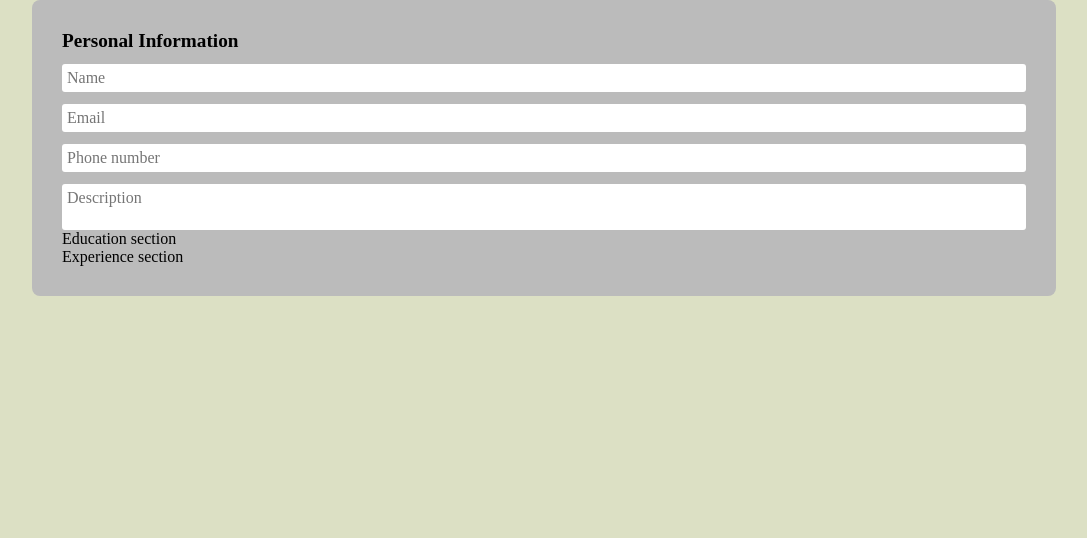
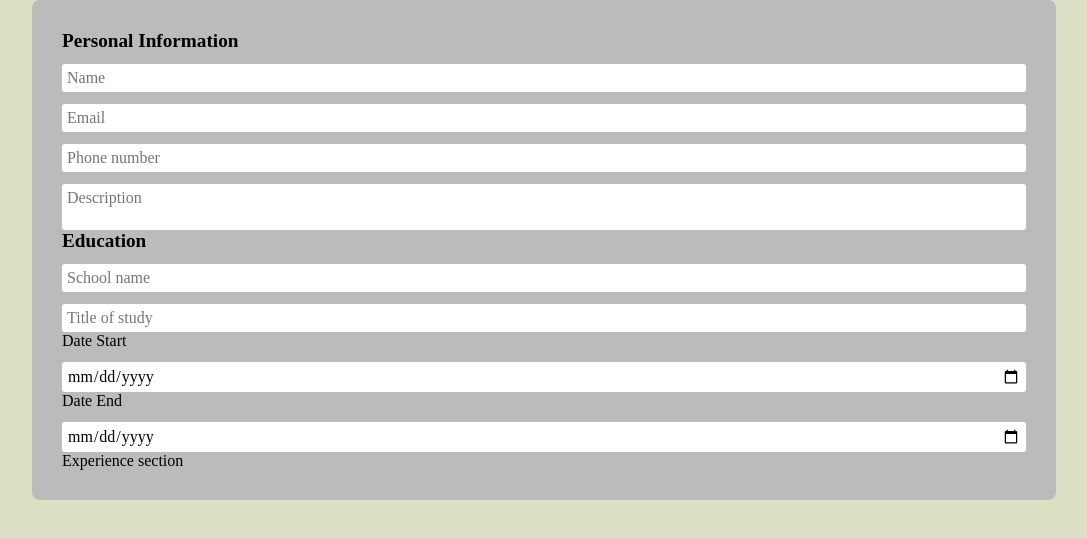
Before and after one commit to angie0123/CV-App, a React (Create React App) app: page / in a window 1280 px wide. Shown: the top 538 px of the page, without its empty margins (96-1183 px from the left). Built offline with nearby package versions, Linux system fonts and the light colour scheme.

Commit message:
Add education section

```diff
--- a/src/components/Education.js
+++ b/src/components/Education.js
@@ -1,8 +1,54 @@
 import React, { Component } from 'react';
-
+import Subheading from './Subheading';
 class Education extends Component {
   render() {
-    return <div>Education section</div>;
+    const {
+      schoolName,
+      titleOfStudy,
+      dateOfStudyStart,
+      dateofStudyEnd,
+      inputChangeHandler,
+    } = this.props;
+    return (
+      <>
+        <Subheading text="Education" />
+        <input
+          type="text"
+          name="education schoolName"
+          value={schoolName}
+          placeholder="School name"
+          onChange={inputChangeHandler}
+        />
+        <input
+          type="text"
+          name="education titleOfStudy"
+          value={titleOfStudy}
+          placeholder="Title of study"
+          onChange={inputChangeHandler}
+        />
+        <div className="input-container">
+          <label htmlFor="studyDateStart">Date Start</label>
+          <input
+            id="studyDateStart"
+            type="date"
+            name="education dateOfStudyStart"
+            value={dateOfStudyStart}
+            placeholder="Start date"
+            onChange={inputChangeHandler}
+          />
+        </div>
+        <div className="input-container">
+          <label htmlFor="studyDateEnd">Date End</label>
+          <input
+            id="studyDateEnd"
+            type="date"
+            name="education dateofStudyEnd"
+            value={dateofStudyEnd}
+            onChange={inputChangeHandler}
+          />
+        </div>
+      </>
+    );
   }
 }
 
--- a/src/components/Form.js
+++ b/src/components/Form.js
@@ -21,6 +21,7 @@ class Form extends Component {
           description={description}
         />
         <Education
+          inputChangeHandler={this.props.inputChangeHandler}
           schoolName={schoolName}
           titleOfStudy={titleOfStudy}
           dateOfStudyStart={dateOfStudyStart}
```
